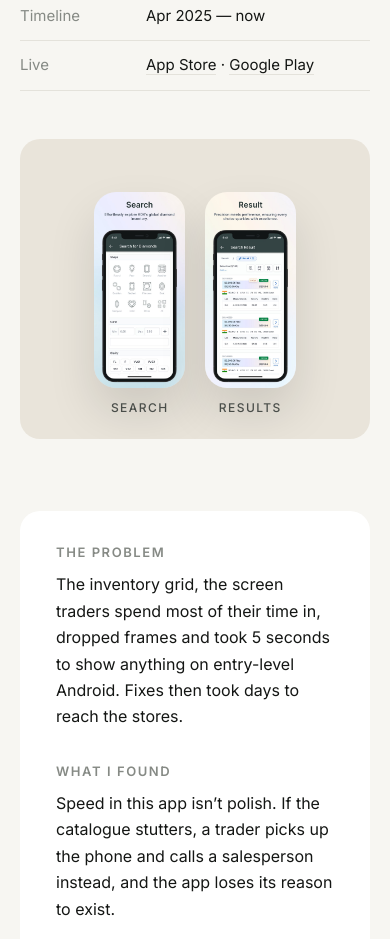
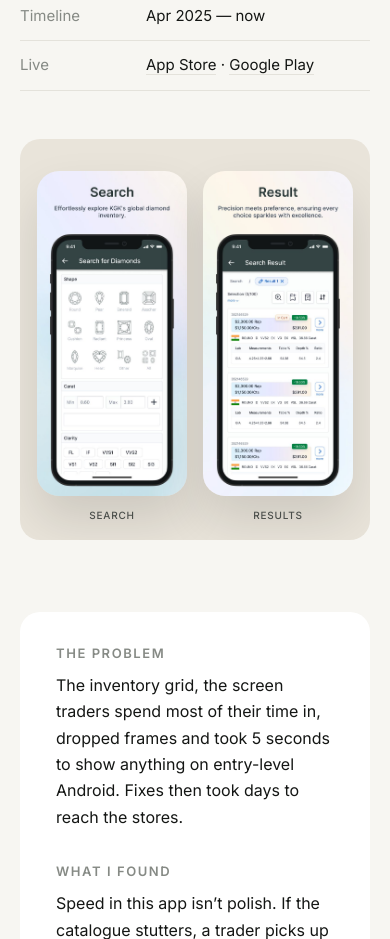
Before and after one commit to MR0100/MR0100.github.io, an Astro site: page /work/kgk-diamonds/case-study in a window 390 px wide. Shown: the part 940-1879 px from the top of the page. Built offline with nearby package versions, Linux system fonts and the light colour scheme; Astro itself is replaced by a stand-in of ours.

Commit message:
Study hero fits phones; Case studies intro mentions the client case study

```diff
--- a/src/components/StudyPage.astro
+++ b/src/components/StudyPage.astro
@@ -72,6 +72,11 @@ const heroCaptions = d.heroCaptions ?? ['Today, re-created', 'My proposal'];
   .deeper a b { font: 400 24px/1.2 var(--serif); }
   .deeper a span { font-size: 14px; color: var(--ink-3); }
   .deeper a:hover b { text-decoration: underline; text-underline-offset: 4px; }
+  @media (max-width: 600px) {
+    .pair { gap: 16px; padding: 32px 12px 0; }
+    .pair figure, .pair.framed figure { width: 46%; }
+    .pair figcaption { font-size: 10px; letter-spacing: .08em; white-space: nowrap; }
+  }
   @media (max-width: 900px) {
     .figs { grid-template-columns: 1fr 1fr; }
     .deeper { grid-template-columns: 1fr; }
--- a/src/pages/studies/index.astro
+++ b/src/pages/studies/index.astro
@@ -9,7 +9,7 @@ const href = (s: (typeof studies)[number]) => s.data.kind === 'client' ? `/work/
   <section class="wrap intro">
     <p class="eyebrow">Case studies</p>
     <h1>I study apps millions of people use, and design what would make them stay.</h1>
-    <p class="lede">Each study starts with a question, tests it against real evidence (thousands of reviews, company reports, research), and ends with a prototype and the test that would prove it wrong. In most of them, the evidence changed my first question.</p>
+    <p class="lede">Each study starts with a question, tests it against real evidence (thousands of reviews, company reports, research), and ends with a prototype and the test that would prove it wrong. In most of them, the evidence changed my first question. The last one is from my own client work: a live app I lead.</p>
   </section>
   <section class="wrap list">
     {studies.map((s, i) => (
```
Also changed, not shown: public/linkedin/mitul-builds/posts/calendar.jpg (added), public/linkedin/mitul-builds/posts/editor.jpg (added), public/linkedin/mitul-builds/posts/queue.jpg (added).
